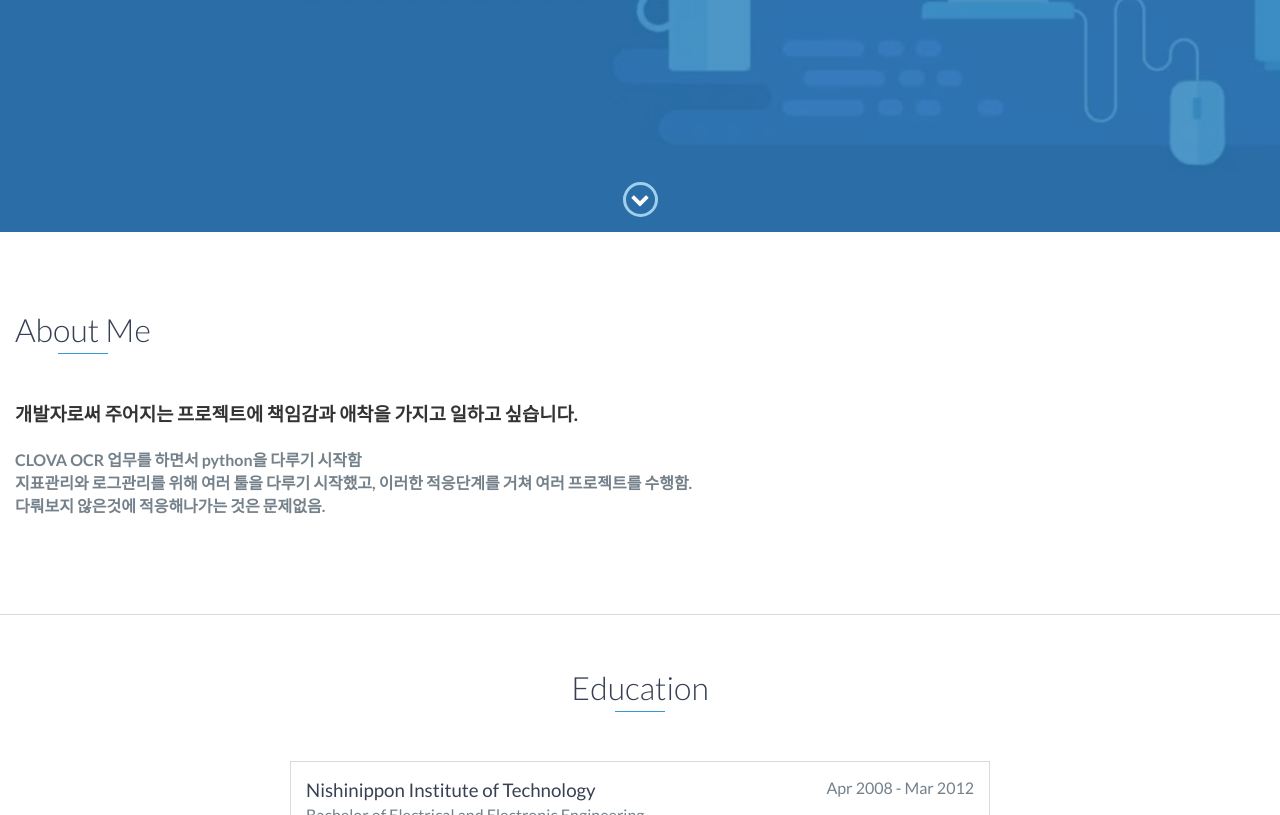
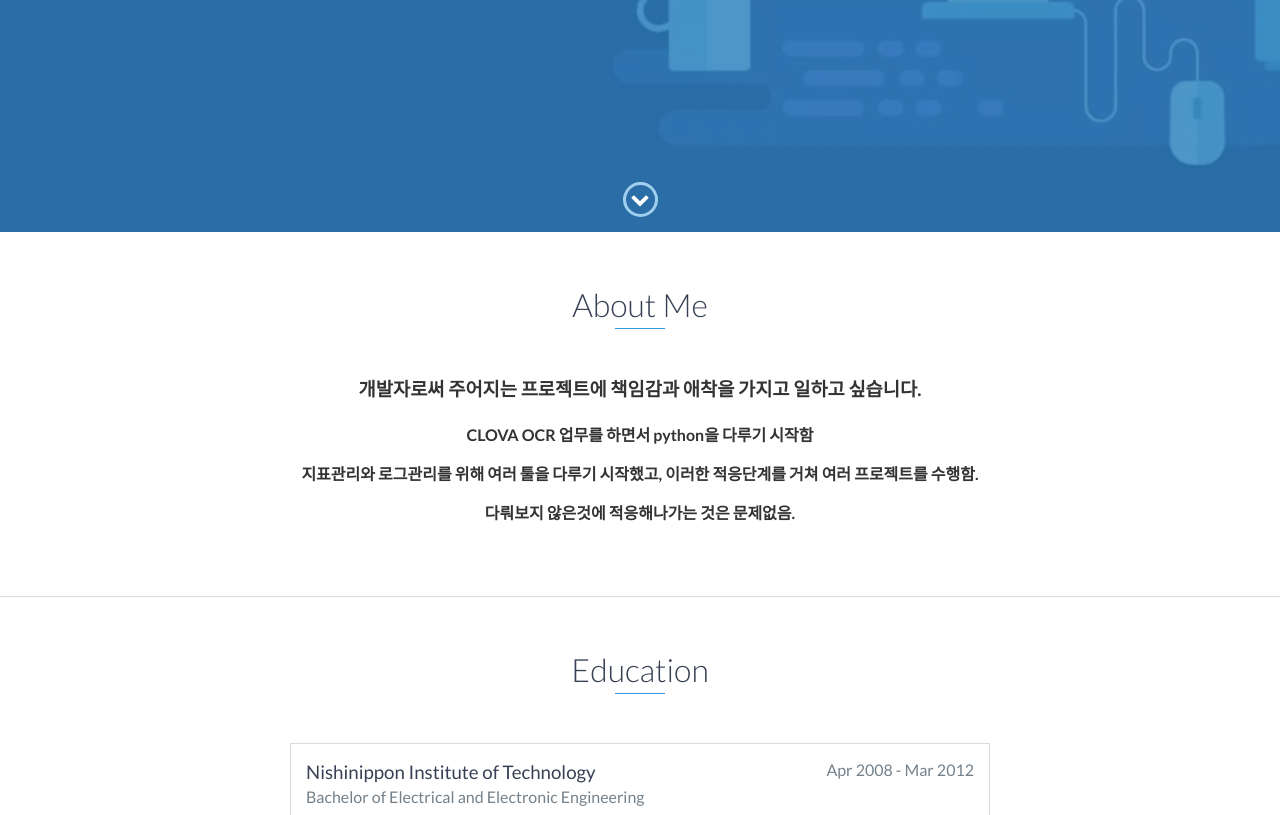
Before and after one commit to jeonaeran/jeonaeran.io, a website: page index.html in a window 1280 px wide. Shown: the part 568-1383 px from the top of the page. Drawn offline with nearby package versions, Linux system fonts and the light colour scheme; files that its build step writes are made by us from their sources.

Commit message:
Update styles.scss

```diff
--- a/scss/styles.scss
+++ b/scss/styles.scss
@@ -446,16 +446,12 @@ footer {
 */
 
 #about {
-    padding: 75px 15px;
+    padding: 50px 15px;
+    text-align: center;
     border-bottom: 1px solid $border;
 
     h2 {
         color: $heading;
-    }
-
-    p {
-        color: $text;
-        margin: 0;
     }
 }
 
```
